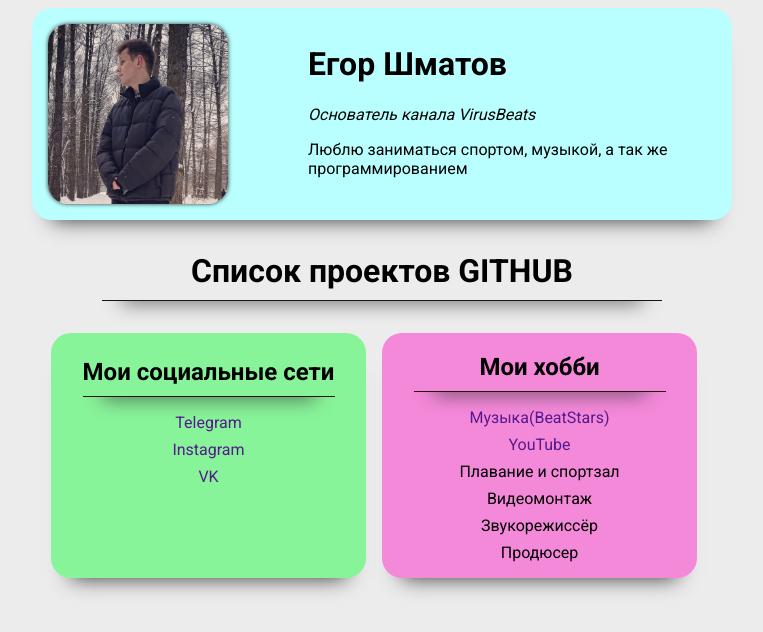
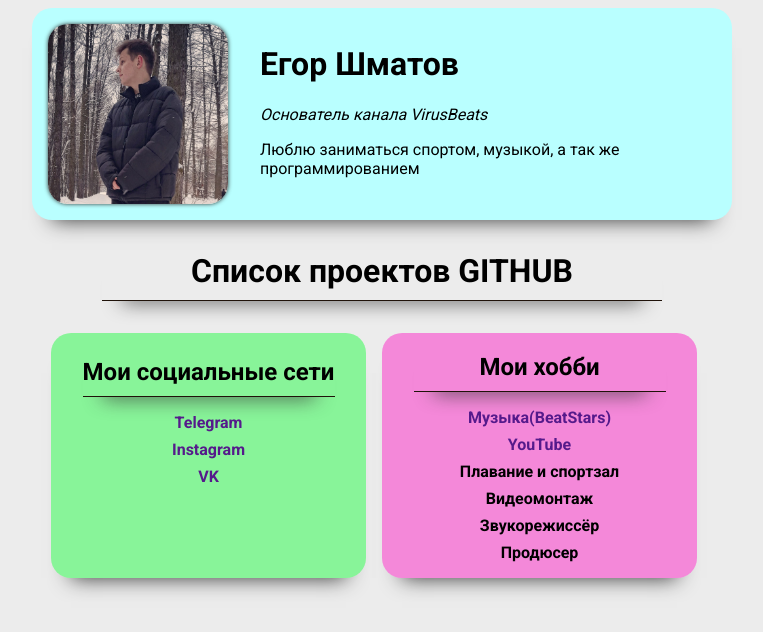
Before and after one commit to YNGPrenty/My-CV, a website: page index.html in a window 1280 px wide. Shown: the whole page, without its empty margins (258-1021 px from the left). Drawn offline with Linux system fonts and the light colour scheme.

Commit message:
Changes 2

```diff
--- a/styles.css
+++ b/styles.css
@@ -4,7 +4,7 @@
   width: 180px;
   height: 180px;
   border-radius: 20px;
-  box-shadow: 0px 0px 4px 0px #333
+  box-shadow: 0px 0px 4px 0px #333;
 }
 
 body {
@@ -26,7 +26,7 @@ body {
 }
 
 .myinfo-text {
-  margin-left: 5rem;
+  margin-left: 2rem;
 }
 
 .git {
@@ -82,6 +82,7 @@ body {
 .hobby ol li {
   margin-bottom: 0.5rem;
   text-decoration: none;
+  font-weight: bolder;
 }
 
 .hobby ol li a {
@@ -117,6 +118,7 @@ body {
 
 .soc ul li {
   margin-bottom: 0.5rem;
+  font-weight: bolder;
 }
 
 .soc ul li a {
```
